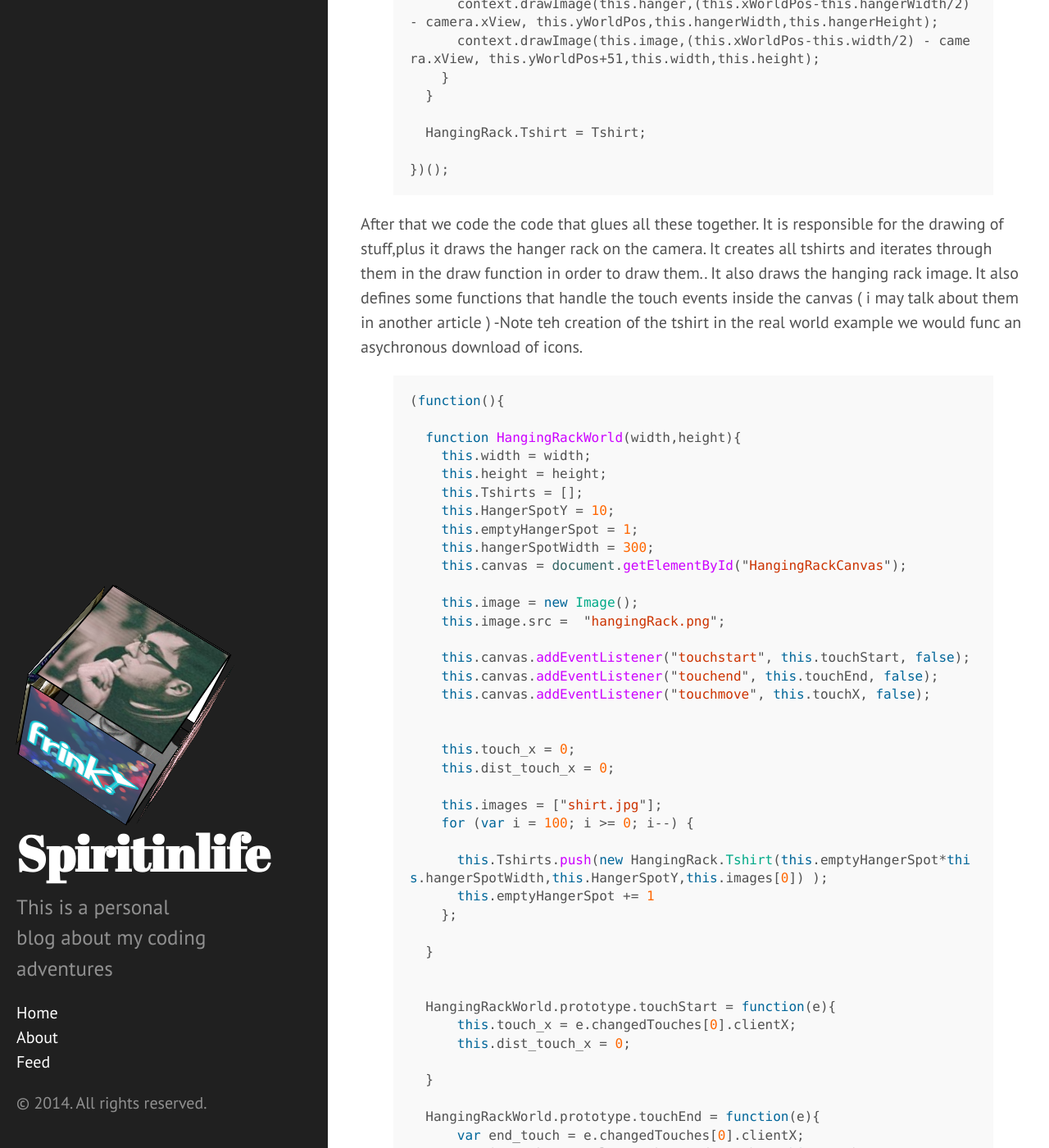
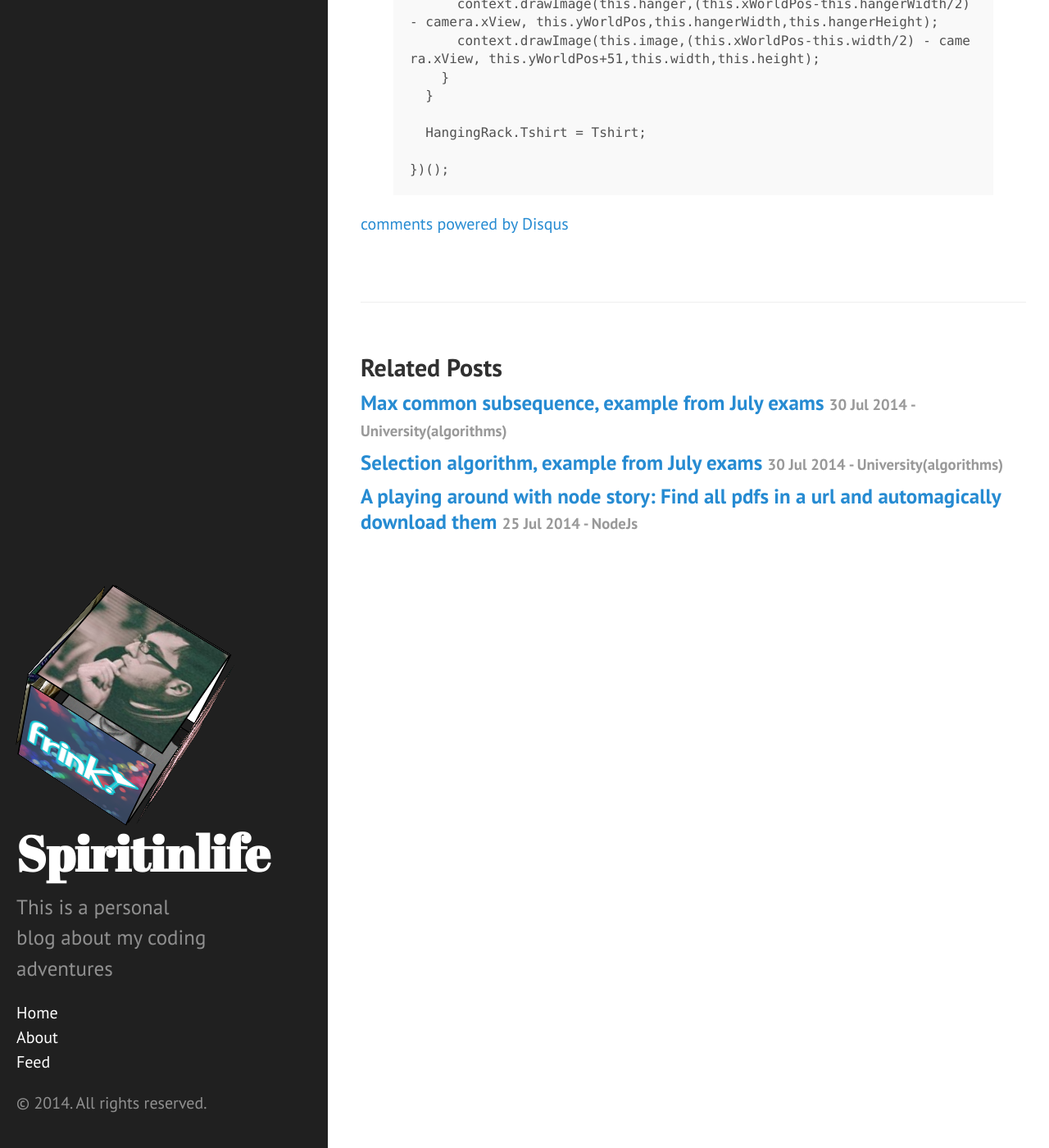
Before and after one commit to spiritinlife/spiritinlife.github.io, a Jekyll site: the page built from _posts/2014-08-02-Implementing-hanging-rack-clothes-js-canvas.markdown, in a window 1280 px wide and 1400 px high, scrolled down 8441 px. Shown: the whole window at 82% size. Built offline with Jekyll 4.4.1, drawn with Linux system fonts in a browser that asks for light colours; Markdown is read by kramdown in place of the engine named in the settings; comment, search, counter and statistics services are not loaded; some of the changed text lies outside the part shown.

Commit message:
Article about javascript canvas

```diff
--- a/_posts/2014-08-02-Implementing-hanging-rack-clothes-js-canvas.markdown
+++ b/_posts/2014-08-02-Implementing-hanging-rack-clothes-js-canvas.markdown
@@ -344,91 +344,3 @@ We need this because lets say a shirt has x-cord of 200 in the world and the cam
 
 })();
 {% endhighlight %}
-
-
-After that we code the code that glues all these together.
-It is responsible for the drawing of stuff,plus it draws the hanger rack on the camera.
-It creates all tshirts and iterates through them in the draw function in order to draw them..
-It also draws the hanging rack image.
-It also defines some functions that handle the touch events inside the canvas ( i may talk about them in another article )
--Note teh creation of the tshirt in the real world example we would func an asychronous download of icons.
-
-
-
-
-{% highlight javascript %}
-
-
-(function(){
-
-  function HangingRackWorld(width,height){
-    this.width = width;
-    this.height = height;
-    this.Tshirts = [];
-    this.HangerSpotY = 10;
-    this.emptyHangerSpot = 1;
-    this.hangerSpotWidth = 300;
-    this.canvas = document.getElementById("HangingRackCanvas");
-
-    this.image = new Image();
-    this.image.src =  "hangingRack.png";
-
-    this.canvas.addEventListener("touchstart", this.touchStart, false);
-    this.canvas.addEventListener("touchend", this.touchEnd, false);
-    this.canvas.addEventListener("touchmove", this.touchX, false);
-
-
-    this.touch_x = 0;
-    this.dist_touch_x = 0;
-
-    this.images = ["shirt.jpg"];
-    for (var i = 100; i >= 0; i--) {
-
-      this.Tshirts.push(new HangingRack.Tshirt(this.emptyHangerSpot*this.hangerSpotWidth,this.HangerSpotY,this.images[0]) );
-      this.emptyHangerSpot += 1
-    };
-
-  }
-
-
-  HangingRackWorld.prototype.touchStart = function(e){
-      this.touch_x = e.changedTouches[0].clientX;
-      this.dist_touch_x = 0;
-
-  }
-
-  HangingRackWorld.prototype.touchEnd = function(e){
-      var end_touch = e.changedTouches[0].clientX;
-      HangingRack.controls.touch = end_touch - this.touch_x;
-      if ( HangingRack.controls.touch > 150  ){
-        HangingRack.controls.touch = 150;
-      }
-
-      if ( HangingRack.controls.touch < -150  ){
-        HangingRack.controls.touch = -150;
-      }
-  }
-
-  HangingRackWorld.prototype.touchX = function(e){
-    this.dist_touch_x += this.touch_x - e.changedTouches[0].clientX;
-  }
-
-  HangingRackWorld.prototype.draw = function(context,camera){
-
-      //We draw the HangingRack Image all over the camera viewport
-      context.drawImage(this.image,0,0,this.canvas.width,100);
-
-
-      //and then we draw all the tshirts
-      for (var i = this.Tshirts.length - 1; i >= 0; i--) {
-        this.Tshirts[i].draw(context,camera);
-      };
-  }
-
-
-
-
-  HangingRack.HangingRackWorld = HangingRackWorld;
-})();
-
-{% endhighlight %}
```
